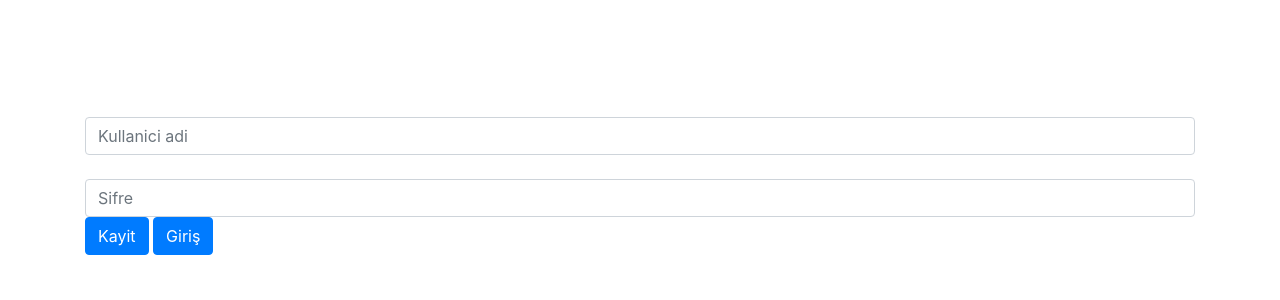
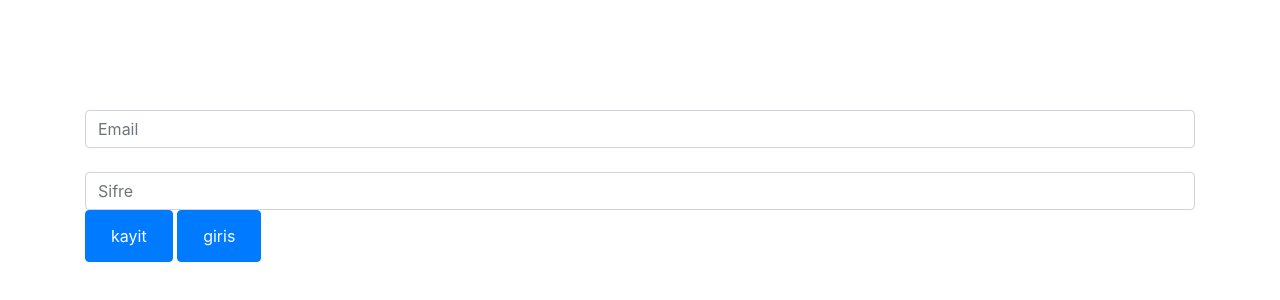
Before and after one commit to aslanvedat/sorubankasi_frontend, a React (Create React App) app: page /giris in a window 1280 px wide. Shown: the part 214-514 px from the top of the page. Built offline with nearby package versions, Linux system fonts and the light colour scheme.

Commit message:
login axios islemileri halledildi

```diff
--- a/src/components/AddStudent.js
+++ b/src/components/AddStudent.js
@@ -61,7 +61,10 @@ render(){
 
 
   </div>
-  <button onClick={this.handleRegister} type="submit" className="btn btn-primary">Kaydol</button>
+  <button onClick={this.handleRegister} type="submit" className="btn btn-primary">
+ giris {/* <a href="Home" className="btn btn-primary">giris</a> */}
+
+  </button>
 </form>
 
         </div>
--- a/src/components/Login.js
+++ b/src/components/Login.js
@@ -1,47 +1,80 @@
+import axios from "axios";
 import React from "react";
 
 class Login extends React.Component {
+  state = {
+    email: null,
+    password: null,
+  };
+handleLogin=event=>{
+  event.preventDefault();
+  const body={
+    email:this.state.email,
+    password:this.state.password
+  }
+
+  //console.log kisimlari degisecek!!
+  axios.post("/api/auth/signin",body).then(Response=>{//get yerine baska bisey olabilir?
+    console.log("giris islemi basarili")
+  }).catch(error=>{
+    console.log("giris islemi basarisiz",error);
+  })
+}
+
+  onChange = (event) => {
+    const value = event.target.value;
+    const name = event.target.name;
+    this.setState({
+      [name]: value,
+    });
+  };
   render() {
     return (
       <div className="min-vh-100 d-flex align-items-center justify-content-center">
-
         <div className="container h-100">
           <form>
             <input
-            type="text"
-            placeholder="Kullanici adi"
+              type="email"
+              placeholder="Email"
+              name="email"
               className="form-control"
+              onChange={this.onChange}
             ></input>
 
             <br></br>
             <input
               type="password"
+              name="password"
               placeholder="Sifre"
               className="form-control"
+              onChange={this.onChange}
             ></input>
           </form>
 
-        <div className="" >
+          <div className="">
             <button
               type="button"
               className="btn btn-primary fixed-button"
               data-toggle="button"
             >
-            Kayit
+              <a href="kayit" className=" btn btn-primary">
+                kayit
+              </a>
             </button>
             {/* span butonlari ayirmak icin gecici cozum!!*/}
             <span> </span>
-          <button
+            <button onClick={this.handleLogin}
               type="button"
               className="btn btn-primary "
               data-toggle="button"
             >
-            Giriş
+              <a href="Home" className=" btn btn-primary">
+                giris
+              </a>
             </button>
           </div>
         </div>
       </div>
-
     );
   }
 }
```
Lines whose indentation alone changed are shown as unchanged.
